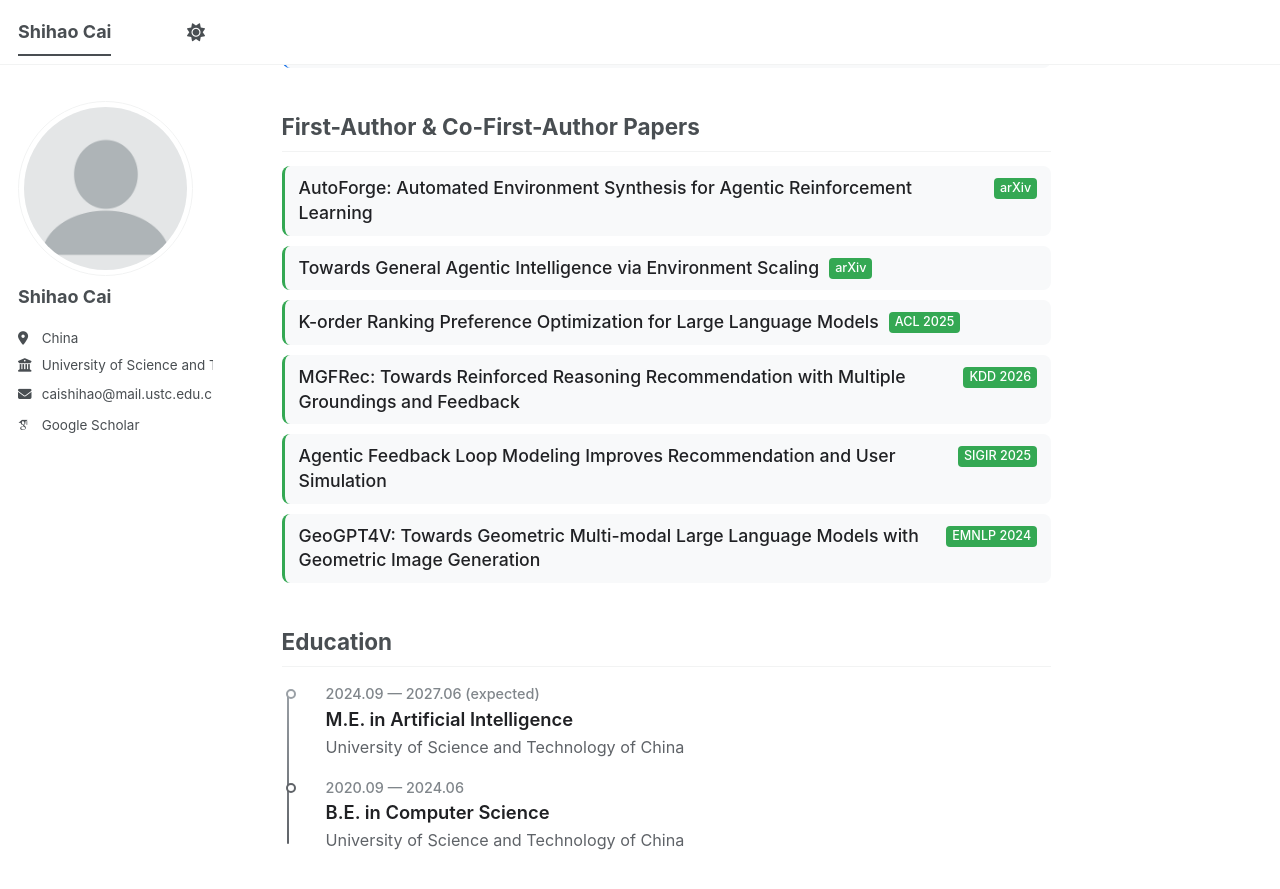
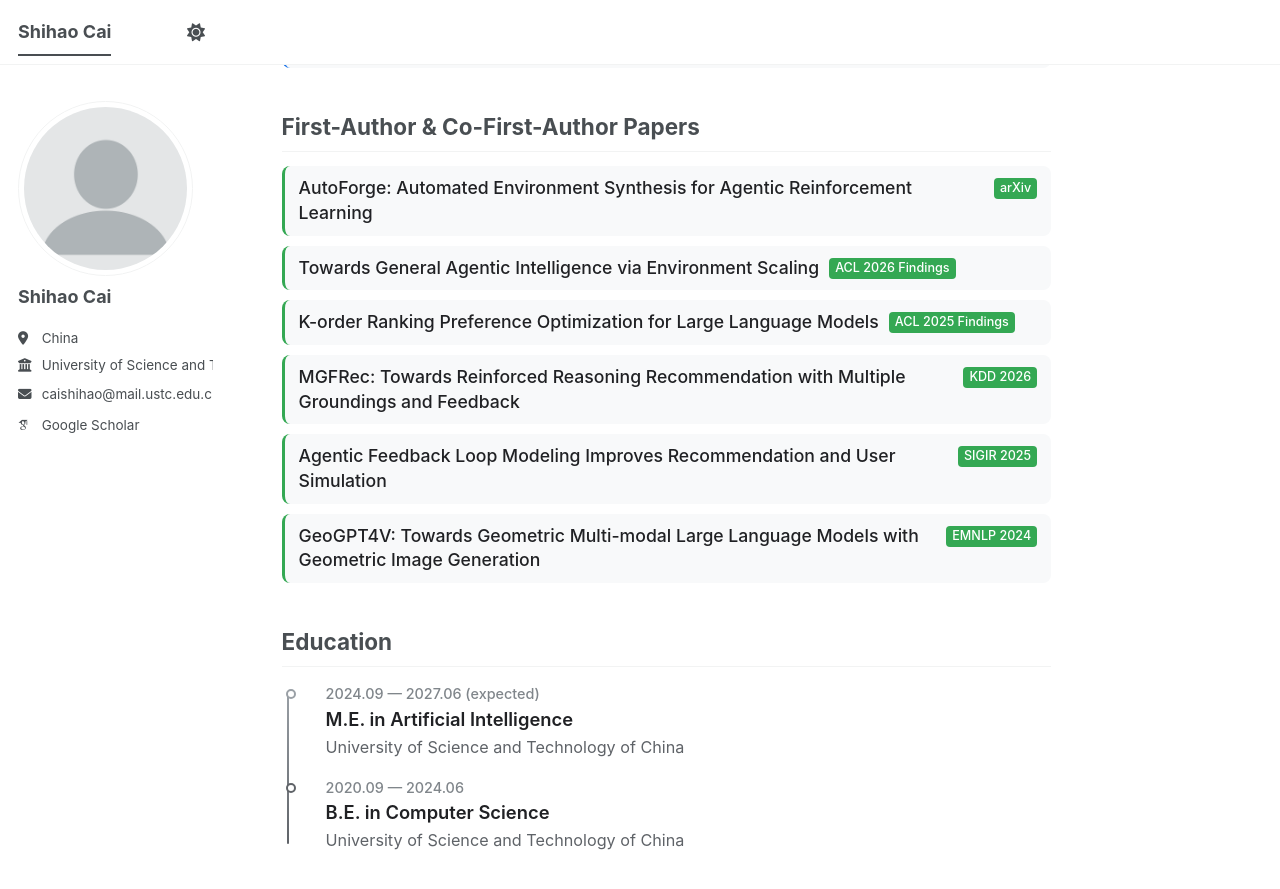
Before and after one commit to Lanyu0303/Lanyu0303.github.io, a Jekyll site: the page built from _pages/about.md, in a window 1280 px wide and 900 px high, scrolled down 911 px. Shown: the top 889 px of the window. Built offline with Jekyll 4.4.1, drawn with Linux system fonts in a browser that asks for light colours; some web fonts are replaced; a script bundle is joined from its source files by our own code; library files that are not in the unit come from our copies.

Commit message:
Update about.md

```diff
--- a/_pages/about.md
+++ b/_pages/about.md
@@ -234,11 +234,11 @@ I am currently seeking full-time industry opportunities. Please feel free to rea
   </a>
   <a href="https://arxiv.org/pdf/2509.13311v1" target="_blank" class="pub-card">
     <div class="pub-title">Towards General Agentic Intelligence via Environment Scaling</div>
-    <div class="pub-venue">arXiv</div>
+    <div class="pub-venue">ACL 2026 Findings</div>
   </a>
   <a href="https://arxiv.org/pdf/2506.00441" target="_blank" class="pub-card">
     <div class="pub-title">K-order Ranking Preference Optimization for Large Language Models</div>
-    <div class="pub-venue">ACL 2025</div>
+    <div class="pub-venue">ACL 2025 Findings</div>
   </a>
   <a href="https://arxiv.org/pdf/2510.22888" target="_blank" class="pub-card">
     <div class="pub-title">MGFRec: Towards Reinforced Reasoning Recommendation with Multiple Groundings and Feedback</div>
```
